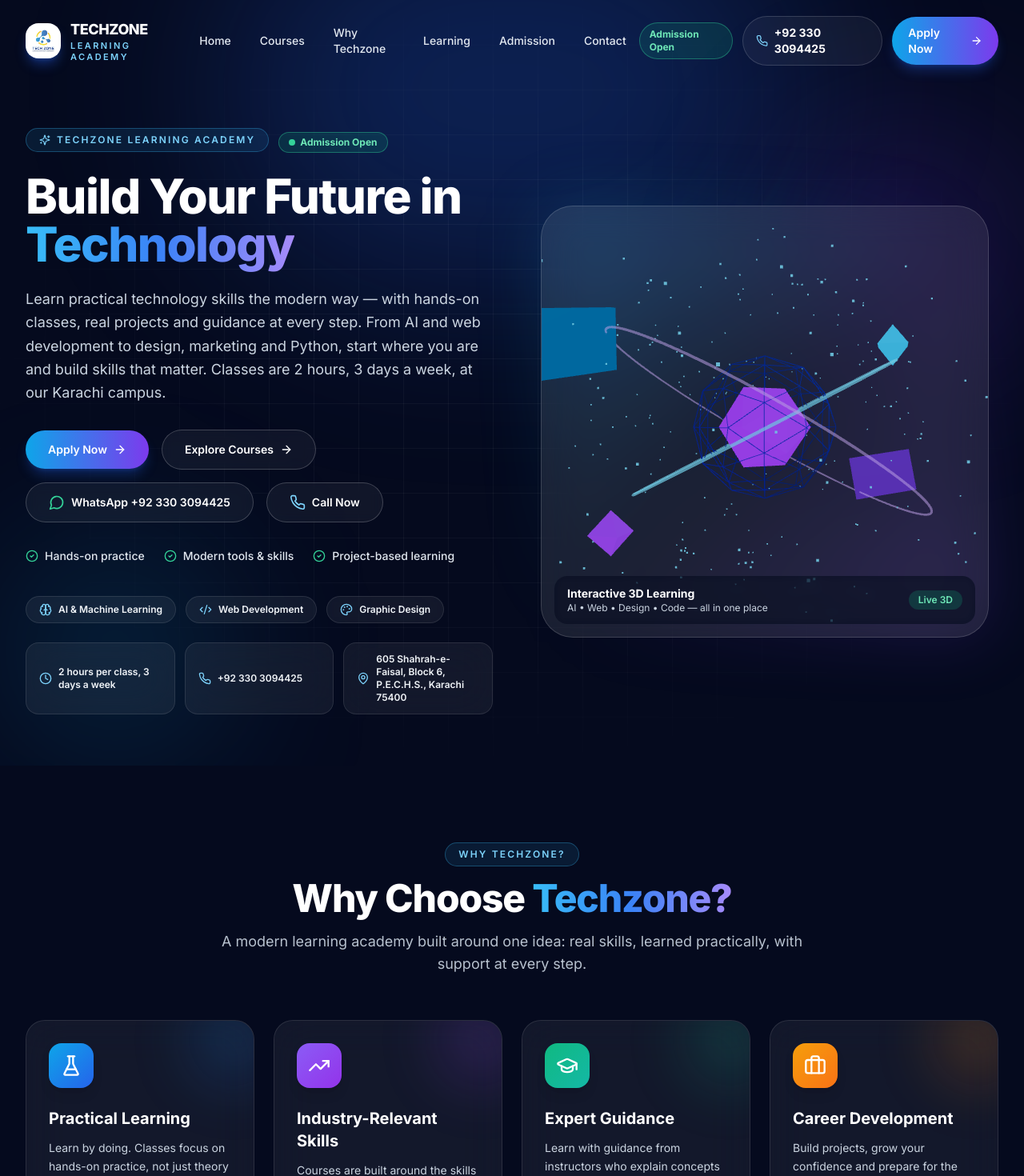
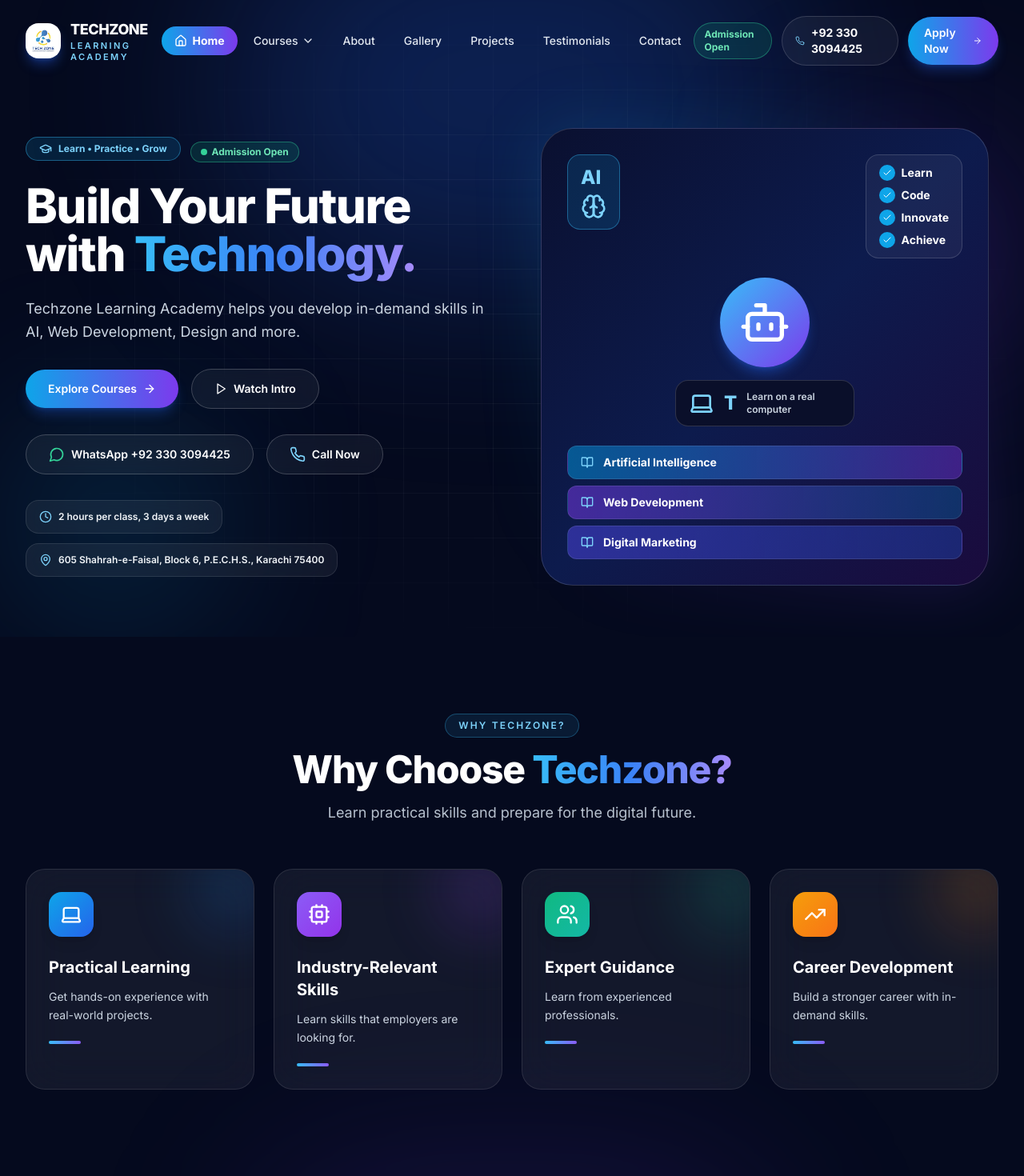
Before and after one commit to Muzammilarain44/techzone-learning-academy, a Next.js app: page / in a window 1280 px wide. Shown: the top 1470 px of the page at 80% size. Built offline with nearby package versions, Linux system fonts and the light colour scheme.

Commit message:
Redesign homepage to match reference, remove 3D hero

```diff
--- a/src/app/page.tsx
+++ b/src/app/page.tsx
@@ -5,6 +5,7 @@ import Courses from "../components/Courses";
 import LearningJourney from "../components/LearningJourney";
 import Environment from "../components/Environment";
 import Projects from "../components/Projects";
+import Testimonials from "../components/Testimonials";
 import Admission from "../components/Admission";
 import FAQ from "../components/FAQ";
 import AdmissionCTA from "../components/AdmissionCTA";
@@ -21,6 +22,7 @@ export default function Home() {
       <LearningJourney />
       <Environment />
       <Projects />
+      <Testimonials />
       <Admission />
       <FAQ />
       <AdmissionCTA />
--- a/src/components/Courses.tsx
+++ b/src/components/Courses.tsx
@@ -3,7 +3,7 @@ import { useMemo, useState } from "react";
 import { Search, Phone } from "lucide-react";
 import SectionHeading from "./SectionHeading";
 import CourseCard from "./CourseCard";
-import { categories, courses, CLASS_TIMING, PHONE_DISPLAY, PHONE_TEL } from "../data/content";
+import { categories, courses, PHONE_DISPLAY, PHONE_TEL } from "../data/content";
 
 export default function Courses() {
   const [category, setCategory] = useState<string>("All");
@@ -32,7 +32,7 @@ export default function Courses() {
           label="Our Courses"
           title="Explore Our Professional"
           highlight="Courses"
-          description={`21 real courses from Techzone Learning Academy — development, design, AI & data, marketing, IT, languages and more. Classes are ${CLASS_TIMING.toLowerCase()}. Pick your path and apply on WhatsApp.`}
+          description="Discover the skills you need to succeed in the digital world."
         />
 
         <div className="mt-10 flex flex-col items-center gap-4">
--- a/src/components/Hero.tsx
+++ b/src/components/Hero.tsx
@@ -1,24 +1,29 @@
 "use client";
-import dynamic from "next/dynamic";
 import { motion } from "framer-motion";
-import { ArrowRight, Sparkles, Code2, Brain, Palette, CheckCircle2, Phone, MessageCircle, Clock, MapPin } from "lucide-react";
+import {
+  ArrowRight,
+  GraduationCap,
+  Play,
+  Bot,
+  Brain,
+  Check,
+  Laptop,
+  Phone,
+  MessageCircle,
+  Clock,
+  MapPin,
+  BookOpen,
+} from "lucide-react";
 import { ADDRESS, CLASS_TIMING, PHONE_DISPLAY, PHONE_TEL, WHATSAPP_URL } from "../data/content";
 
-const HeroScene = dynamic(() => import("./three/HeroScene"), {
-  ssr: false,
-  loading: () => (
-    <div className="flex h-full w-full items-center justify-center">
-      <div className="h-64 w-64 animate-pulse rounded-full bg-gradient-to-br from-sky-500/30 to-violet-600/30 blur-2xl" />
-    </div>
-  ),
-});
+const checklist = ["Learn", "Code", "Innovate", "Achieve"];
 
-const highlights = ["Hands-on practice", "Modern tools & skills", "Project-based learning"];
+const books = ["Artificial Intelligence", "Web Development", "Digital Marketing"];
 
 export default function Hero() {
   return (
     <section id="home" className="relative overflow-hidden pb-16 pt-32 lg:pt-40">
-      {/* Background glows */}
+      {/* Background glows - static, no 3D */}
       <div className="pointer-events-none absolute inset-0">
         <div className="absolute -top-32 left-1/2 h-[480px] w-[720px] -translate-x-1/2 rounded-full bg-blue-600/25 blur-[120px]" />
         <div className="absolute right-0 top-40 h-72 w-72 rounded-full bg-violet-600/20 blur-[100px]" />
@@ -29,8 +34,8 @@ export default function Hero() {
       <div className="relative mx-auto grid max-w-7xl items-center gap-12 px-5 lg:grid-cols-2 lg:px-8">
         <div>
           <motion.div initial={{ opacity: 0, y: 20 }} animate={{ opacity: 1, y: 0 }} transition={{ duration: 0.6 }}>
-            <span className="section-label">
-              <Sparkles className="h-3.5 w-3.5" /> Techzone Learning Academy
+            <span className="inline-flex items-center gap-2 rounded-full border border-sky-400/40 bg-sky-500/15 px-4 py-1.5 text-xs font-bold text-sky-300">
+              <GraduationCap className="h-4 w-4" /> Learn &bull; Practice &bull; Grow
             </span>
             <span className="ml-3 inline-flex items-center gap-1.5 rounded-full border border-emerald-400/40 bg-emerald-500/15 px-3 py-1 text-xs font-bold text-emerald-300">
               <span className="h-2 w-2 rounded-full bg-emerald-400" /> Admission Open
@@ -43,7 +48,7 @@ export default function Hero() {
             transition={{ duration: 0.7, delay: 0.1 }}
             className="mt-6 text-4xl font-extrabold leading-[1.08] tracking-tight text-white sm:text-5xl lg:text-6xl"
           >
-            Build Your Future in <span className="gradient-text">Technology</span>
+            Build Your Future with <span className="gradient-text">Technology.</span>
           </motion.h1>
 
           <motion.p
@@ -52,10 +57,8 @@ export default function Hero() {
             transition={{ duration: 0.7, delay: 0.2 }}
             className="mt-6 max-w-xl text-lg leading-relaxed text-slate-300"
           >
-            Learn practical technology skills the modern way — with hands-on classes,
-            real projects and guidance at every step. From AI and web development to
-            design, marketing and Python, start where you are and build skills that matter.
-            Classes are 2 hours, 3 days a week, at our Karachi campus.
+            Techzone Learning Academy helps you develop in-demand skills in AI, Web
+            Development, Design and more.
           </motion.p>
 
           <motion.div
@@ -64,12 +67,20 @@ export default function Hero() {
             transition={{ duration: 0.7, delay: 0.3 }}
             className="mt-8 flex flex-wrap items-center gap-4"
           >
-            <a href="/apply" className="btn-primary">
-              Apply Now <ArrowRight className="h-4 w-4" />
-            </a>
-            <a href="#courses" className="btn-secondary">
+            <a href="#courses" className="btn-primary">
               Explore Courses <ArrowRight className="h-4 w-4" />
             </a>
+            <a href="#learning" className="btn-secondary">
+              <Play className="h-4 w-4" /> Watch Intro
+            </a>
+          </motion.div>
+
+          <motion.div
+            initial={{ opacity: 0, y: 24 }}
+            animate={{ opacity: 1, y: 0 }}
+            transition={{ duration: 0.7, delay: 0.4 }}
+            className="mt-8 flex flex-wrap items-center gap-4"
+          >
             <a href={WHATSAPP_URL} target="_blank" rel="noopener noreferrer" className="btn-secondary">
               <MessageCircle className="h-5 w-5 text-emerald-400" /> WhatsApp {PHONE_DISPLAY}
             </a>
@@ -78,69 +89,77 @@ export default function Hero() {
             </a>
           </motion.div>
 
-          <motion.ul
-            initial={{ opacity: 0 }}
-            animate={{ opacity: 1 }}
-            transition={{ duration: 0.7, delay: 0.45 }}
-            className="mt-8 flex flex-wrap gap-x-6 gap-y-2"
-          >
-            {highlights.map((h) => (
-              <li key={h} className="flex items-center gap-2 text-sm font-medium text-slate-200">
-                <CheckCircle2 className="h-4 w-4 text-emerald-400" /> {h}
-              </li>
-            ))}
-          </motion.ul>
-
           <motion.div
             initial={{ opacity: 0, y: 20 }}
             animate={{ opacity: 1, y: 0 }}
-            transition={{ duration: 0.7, delay: 0.55 }}
-            className="mt-10 flex flex-wrap gap-3"
+            transition={{ duration: 0.7, delay: 0.5 }}
+            className="mt-8 flex flex-wrap gap-3 text-xs font-semibold text-slate-100"
           >
-            {[
-              { icon: Brain, label: "AI & Machine Learning" },
-              { icon: Code2, label: "Web Development" },
-              { icon: Palette, label: "Graphic Design" },
-            ].map((c) => (
-              <span key={c.label} className="glass flex items-center gap-2 rounded-full px-4 py-2 text-xs font-semibold text-slate-100">
-                <c.icon className="h-4 w-4 text-sky-300" /> {c.label}
-              </span>
-            ))}
-          </motion.div>
-          <motion.div
-            initial={{ opacity: 0, y: 20 }}
-            animate={{ opacity: 1, y: 0 }}
-            transition={{ duration: 0.7, delay: 0.65 }}
-            className="mt-6 grid gap-3 sm:grid-cols-3"
-          >
-            <span className="glass flex items-center gap-2 rounded-2xl px-4 py-3 text-xs font-semibold text-slate-100">
+            <span className="glass flex items-center gap-2 rounded-2xl px-4 py-3">
               <Clock className="h-4 w-4 shrink-0 text-sky-300" /> {CLASS_TIMING}
             </span>
-            <span className="glass flex items-center gap-2 rounded-2xl px-4 py-3 text-xs font-semibold text-slate-100">
-              <Phone className="h-4 w-4 shrink-0 text-sky-300" /> {PHONE_DISPLAY}
-            </span>
-            <span className="glass flex items-center gap-2 rounded-2xl px-4 py-3 text-xs font-semibold text-slate-100">
+            <span className="glass flex items-center gap-2 rounded-2xl px-4 py-3">
               <MapPin className="h-4 w-4 shrink-0 text-sky-300" /> {ADDRESS}
             </span>
           </motion.div>
         </div>
+
+        {/* Static hero visual - no 3D, built with CSS and icons */}
         <motion.div
           initial={{ opacity: 0, scale: 0.94 }}
           animate={{ opacity: 1, scale: 1 }}
           transition={{ duration: 0.8, delay: 0.2 }}
-          className="relative mx-auto h-[380px] w-full max-w-[560px] sm:h-[460px] lg:h-[540px]"
+          className="relative mx-auto w-full max-w-[560px]"
         >
           <div className="absolute inset-0 rounded-[2.5rem] bg-gradient-to-br from-sky-500/20 via-transparent to-violet-600/20 blur-2xl" />
-          <div className="glass-strong relative h-full w-full overflow-hidden rounded-[2.5rem]">
-            <HeroScene />
-            <div className="pointer-events-none absolute bottom-4 left-4 right-4 flex items-center justify-between rounded-2xl bg-navy-950/70 px-4 py-3 backdrop-blur">
-              <div>
-                <p className="text-sm font-bold text-white">Interactive 3D Learning</p>
-                <p className="text-xs text-slate-300">AI • Web • Design • Code — all in one place</p>
+          <div className="glass-strong relative overflow-hidden rounded-[2.5rem] bg-gradient-to-br from-[#0a1030] via-[#0d1b4d] to-[#1a0b3d] p-6 sm:p-8">
+            <div className="flex items-start justify-between gap-4">
+              <div className="rounded-2xl border border-sky-400/40 bg-sky-500/15 px-4 py-3">
+                <p className="text-2xl font-extrabold text-sky-300">AI</p>
+                <Brain className="mt-1 h-8 w-8 text-sky-300" />
               </div>
-              <span className="rounded-full bg-emerald-500/20 px-3 py-1 text-xs font-semibold text-emerald-300">
-                Live 3D
-              </span>
+              <div className="rounded-2xl border border-white/15 bg-white/5 px-4 py-3">
+                <ul className="space-y-2">
+                  {checklist.map((item) => (
+                    <li key={item} className="flex items-center gap-2 text-sm font-bold text-white">
+                      <span className="flex h-5 w-5 items-center justify-center rounded-full bg-sky-500">
+                        <Check className="h-3 w-3 text-white" />
+                      </span>
+                      {item}
+                    </li>
+                  ))}
+                </ul>
+              </div>
+            </div>
+
+            <div className="mt-6 flex items-end justify-center gap-6">
+              <div className="flex flex-col items-center">
+                <span className="flex h-24 w-24 items-center justify-center rounded-full bg-gradient-to-br from-sky-400 to-violet-600 shadow-lg shadow-blue-600/40 sm:h-28 sm:w-28">
+                  <Bot className="h-14 w-14 text-white sm:h-16 sm:w-16" />
+                </span>
+                <div className="mt-4 flex w-48 items-center gap-3 rounded-2xl border border-white/15 bg-[#0a0f2a] px-4 py-3 sm:w-56">
+                  <Laptop className="h-8 w-8 shrink-0 text-sky-300" />
+                  <span className="text-2xl font-extrabold text-sky-300">T</span>
+                  <span className="text-xs font-semibold text-slate-300">Learn on a real computer</span>
+                </div>
+              </div>
+            </div>
+
+            <div className="mt-6 space-y-2">
+              {books.map((book, i) => (
+                <div
+                  key={book}
+                  className={`flex items-center gap-3 rounded-xl border border-white/10 bg-gradient-to-r px-4 py-2.5 text-sm font-bold text-white ${
+                    i === 0
+                      ? "from-sky-600/60 to-violet-600/40"
+                      : i === 1
+                        ? "from-violet-600/50 to-sky-600/30"
+                        : "from-indigo-600/50 to-blue-600/30"
+                  }`}
+                >
+                  <BookOpen className="h-4 w-4 shrink-0 text-sky-300" /> {book}
+                </div>
+              ))}
             </div>
           </div>
         </motion.div>
--- a/src/components/Navbar.tsx
+++ b/src/components/Navbar.tsx
@@ -1,21 +1,32 @@
 "use client";
 import { useEffect, useState } from "react";
 import Image from "next/image";
-import { Menu, X, ArrowRight, Phone } from "lucide-react";
+import { Menu, X, ArrowRight, Phone, ChevronDown, Home } from "lucide-react";
 import { PHONE_DISPLAY, PHONE_TEL } from "../data/content";
 
 const links = [
-  { label: "Home", href: "/" },
-  { label: "Courses", href: "/#courses" },
-  { label: "Why Techzone", href: "/#why-techzone" },
-  { label: "Learning", href: "/#learning" },
-  { label: "Admission", href: "/#admission" },
+  { label: "Home", href: "/", icon: Home },
+  { label: "About", href: "/#why-techzone" },
+  { label: "Gallery", href: "/#environment" },
+  { label: "Projects", href: "/#projects" },
+  { label: "Testimonials", href: "/#testimonials" },
   { label: "Contact", href: "/#contact" },
+];
+
+const courseLinks = [
+  { label: "All Courses", href: "/#courses" },
+  { label: "Artificial Intelligence & Machine Learning", href: "/courses/python-ai" },
+  { label: "Full Stack Web Development", href: "/courses/full-stack-development" },
+  { label: "Graphic Design", href: "/courses/advance-graphic-designing" },
+  { label: "Digital Marketing", href: "/courses/advance-digital-marketing" },
+  { label: "Python Programming", href: "/courses/python-data-analysis" },
+  { label: "Computer & IT Fundamentals", href: "/courses/cit" },
 ];
 
 export default function Navbar() {
   const [open, setOpen] = useState(false);
   const [scrolled, setScrolled] = useState(false);
+  const [coursesOpen, setCoursesOpen] = useState(false);
 
   useEffect(() => {
     const onScroll = () => setScrolled(window.scrollY > 20);
@@ -46,7 +57,31 @@ export default function Navbar() {
         </a>
 
         <nav className="hidden items-center gap-1 lg:flex">
-          {links.map((l) => (
+          <a href="/" className="flex items-center gap-1.5 rounded-full bg-gradient-to-r from-sky-500 to-violet-600 px-4 py-2 text-sm font-bold text-white">
+            <Home className="h-4 w-4" /> Home
+          </a>
+          <div className="relative" onMouseEnter={() => setCoursesOpen(true)} onMouseLeave={() => setCoursesOpen(false)}>
+            <button
+              onClick={() => setCoursesOpen(!coursesOpen)}
+              className="flex items-center gap-1 rounded-full px-4 py-2 text-sm font-medium text-slate-200 transition hover:bg-white/10 hover:text-white"
+            >
+              Courses <ChevronDown className="h-4 w-4" />
+            </button>
+            {coursesOpen && (
+              <div className="absolute left-0 top-full w-80 rounded-2xl glass-strong p-2 pt-3">
+                {courseLinks.map((c) => (
+                  <a
+                    key={c.href}
+                    href={c.href}
+                    className="block rounded-xl px-4 py-2.5 text-sm font-medium text-slate-100 hover:bg-white/10"
+                  >
+                    {c.label}
+                  </a>
+                ))}
+              </div>
+            )}
+          </div>
+          {links.slice(1).map((l) => (
             <a
               key={l.href}
               href={l.href}
@@ -80,7 +115,20 @@ export default function Navbar() {
 
       {open && (
         <nav className="mx-5 mt-3 rounded-2xl glass-strong p-3 lg:hidden">
-          {links.map((l) => (
+          <a href="/" onClick={() => setOpen(false)} className="block rounded-xl px-4 py-3 text-sm font-bold text-white hover:bg-white/10">
+            Home
+          </a>
+          {courseLinks.map((c) => (
+            <a
+              key={c.href}
+              href={c.href}
+              onClick={() => setOpen(false)}
+              className="block rounded-xl px-4 py-2.5 pl-8 text-sm font-medium text-slate-200 hover:bg-white/10"
+            >
+              {c.label}
+            </a>
+          ))}
+          {links.slice(1).map((l) => (
             <a
               key={l.href}
               href={l.href}
--- /dev/null
+++ b/src/components/Testimonials.tsx
@@ -0,0 +1,45 @@
+"use client";
+import { motion } from "framer-motion";
+import { MessageCircle, Star } from "lucide-react";
+import SectionHeading from "./SectionHeading";
+import { WHATSAPP_URL } from "../data/content";
+
+export default function Testimonials() {
+  return (
+    <section id="testimonials" className="relative py-20 lg:py-24">
+      <div className="mx-auto max-w-7xl px-5 lg:px-8">
+        <SectionHeading
+          label="Testimonials"
+          title="What Students"
+          highlight="Say"
+          description="Real student stories are coming soon — no reviews have been added yet."
+        />
+        <motion.div
+          initial={{ opacity: 0, y: 28 }}
+          whileInView={{ opacity: 1, y: 0 }}
+          viewport={{ once: true, margin: "-60px" }}
+          transition={{ duration: 0.6 }}
+          className="glass mx-auto mt-14 max-w-3xl rounded-3xl p-8 text-center sm:p-10"
+        >
+          <span className="mx-auto flex h-14 w-14 items-center justify-center rounded-2xl bg-gradient-to-br from-sky-500 to-violet-600">
+            <Star className="h-7 w-7 text-white" />
+          </span>
+          <h3 className="mt-6 text-2xl font-bold text-white">Student stories coming soon</h3>
+          <p className="mx-auto mt-3 max-w-xl text-sm leading-relaxed text-slate-300 sm:text-base">
+            We are collecting real feedback from Techzone students. If you studied at
+            Techzone Learning Academy, share your experience with us on WhatsApp and
+            your story may be featured here.
+          </p>
+          <a
+            href={WHATSAPP_URL}
+            target="_blank"
+            rel="noopener noreferrer"
+            className="btn-primary mx-auto mt-8"
+          >
+            <MessageCircle className="h-4 w-4" /> Share Your Experience
+          </a>
+        </motion.div>
+      </div>
+    </section>
+  );
+}
--- a/src/components/WhyChoose.tsx
+++ b/src/components/WhyChoose.tsx
@@ -1,42 +1,38 @@
 "use client";
 import { motion } from "framer-motion";
-import { FlaskConical, TrendingUp, GraduationCap, Briefcase, type LucideIcon } from "lucide-react";
+import { Laptop, Cpu, Users, TrendingUp, type LucideIcon } from "lucide-react";
 import SectionHeading from "./SectionHeading";
 
 const icons: Record<string, LucideIcon> = {
-  FlaskConical,
+  Laptop,
+  Cpu,
+  Users,
   TrendingUp,
-  GraduationCap,
-  Briefcase,
 };
 
 const cards = [
   {
     title: "Practical Learning",
-    description:
-      "Learn by doing. Classes focus on hands-on practice, not just theory — so you build real skills you can actually use.",
-    icon: "FlaskConical",
+    description: "Get hands-on experience with real-world projects.",
+    icon: "Laptop",
     gradient: "from-sky-500 to-blue-600",
   },
   {
     title: "Industry-Relevant Skills",
-    description:
-      "Courses are built around the skills used in today's technology work — modern tools, current methods and real tasks.",
-    icon: "TrendingUp",
+    description: "Learn skills that employers are looking for.",
+    icon: "Cpu",
     gradient: "from-violet-500 to-purple-600",
   },
   {
     title: "Expert Guidance",
-    description:
-      "Learn with guidance from instructors who explain concepts clearly, step by step, and help you when you get stuck.",
-    icon: "GraduationCap",
+    description: "Learn from experienced professionals.",
+    icon: "Users",
     gradient: "from-emerald-500 to-teal-500",
   },
   {
     title: "Career Development",
-    description:
-      "Build projects, grow your confidence and prepare for the next step — further learning, freelancing or a technology career.",
-    icon: "Briefcase",
+    description: "Build a stronger career with in-demand skills.",
+    icon: "TrendingUp",
     gradient: "from-amber-500 to-orange-500",
   },
 ];
@@ -49,7 +45,7 @@ export default function WhyChoose() {
           label="Why Techzone?"
           title="Why Choose"
           highlight="Techzone?"
-          description="A modern learning academy built around one idea: real skills, learned practically, with support at every step."
+          description="Learn practical skills and prepare for the digital future."
         />
 
         <div className="mt-14 grid gap-6 sm:grid-cols-2 lg:grid-cols-4">
```
Also changed, not shown: src/components/CourseCard.tsx (+9 -10 lines).
